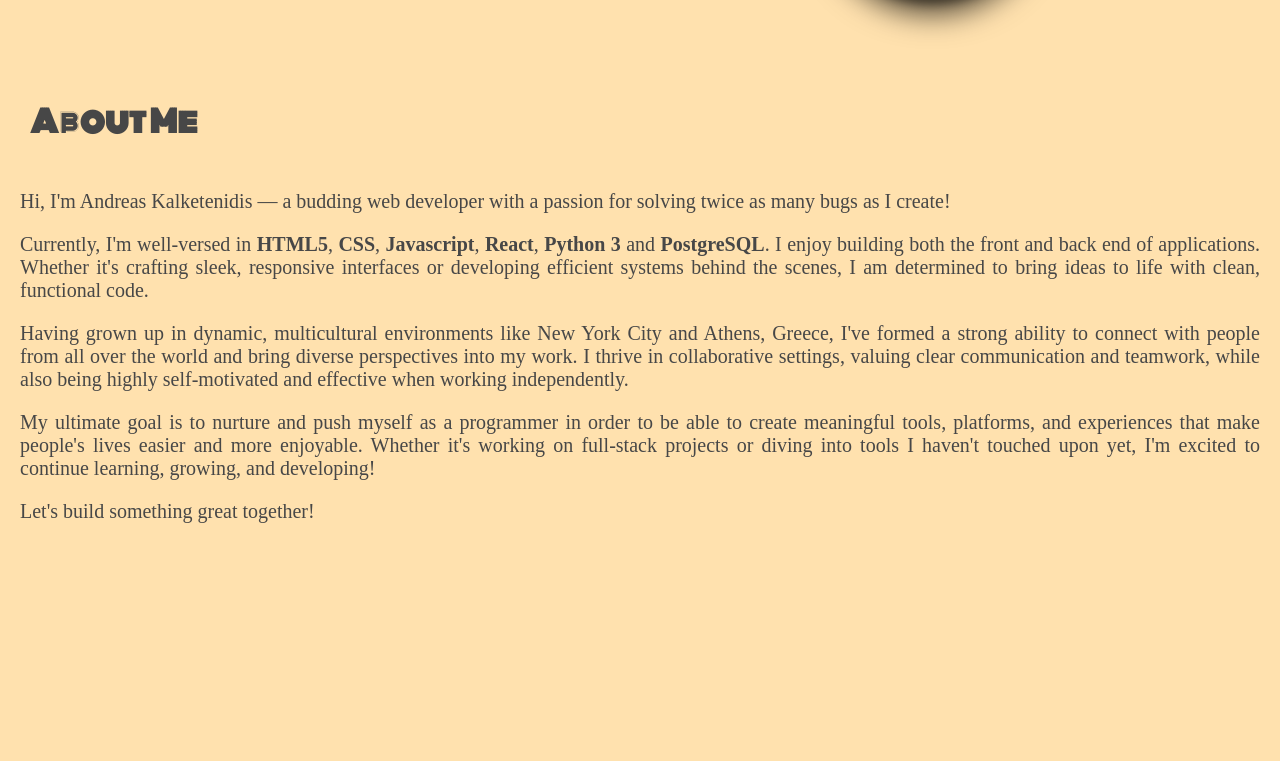
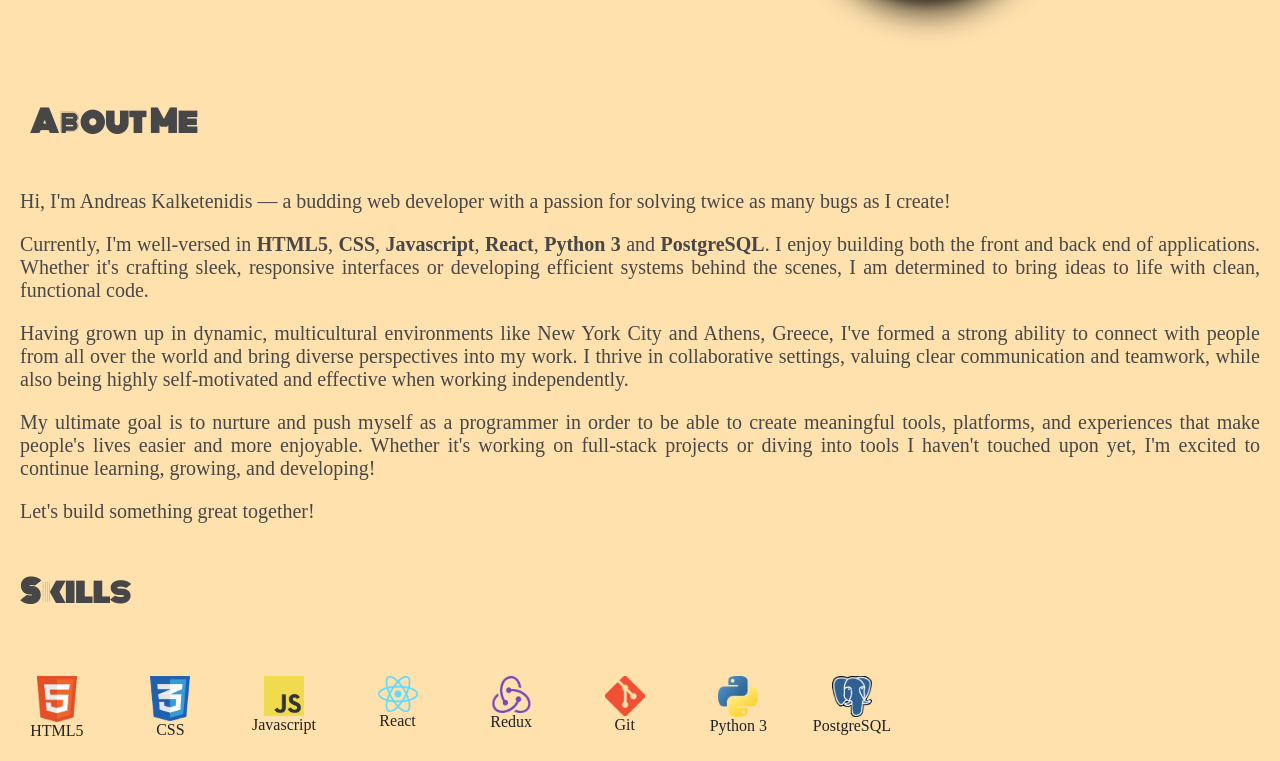
Before and after one commit to Andreas-Nidis/portfolio-website, a React (Vite) app: page / in a window 1280 px wide. Shown: the part 327-1088 px from the top of the page. Before the commit the page ends 870 px from the top, so only its background shows below. Built offline with nearby package versions, Linux system fonts and the light colour scheme; a web font is replaced by a local one.

Commit message:
Started skills section and connected the photos to the img tags.

```diff
--- a/src/components/Main.jsx
+++ b/src/components/Main.jsx
@@ -4,6 +4,7 @@ import '../App.css'
 import IntroCard from './IntroCard';
 import styled from 'styled-components';
 import AboutMe from './AboutMe';
+import Skills from './Skills';
 
 function Main() {
 
@@ -11,6 +12,7 @@ function Main() {
     <Container>
         <IntroCard />
         <AboutMe />
+        <Skills />
     </Container>
   )
 }
--- /dev/null
+++ b/src/components/Skills.jsx
@@ -0,0 +1,74 @@
+import styled from "styled-components";
+
+const Skills = (props) => {
+    return (
+        <Container>
+            <Title>
+                <h2>Skills</h2>
+            </Title>
+            <SkillList>
+                <ul class="skill-list">
+                    <li><img src="/images/skill-icons/HTML5.png" alt="HTML5"/>HTML5</li>
+                    <li><img src="/images/skill-icons/CSS.png" alt="CSS"/>CSS</li>
+                    <li><img src="/images/skill-icons/Javascript.png" alt="Javascript"/>Javascript</li>
+                    <li><img src="/images/skill-icons/React.png" alt="React"/>React</li>
+                    <li><img src="/images/skill-icons/Redux.png" alt="Redux"/>Redux</li>
+                    <li><img src="/images/skill-icons/Git.png" alt="Git"/>Git</li>
+                    <li><img src="/images/skill-icons/Python.png" alt="Python3"/>Python 3</li>
+                    <li><img src="/images/skill-icons/PostgreSQL.png" alt="PostgreSQL"/>PostgreSQL</li>
+                </ul>
+            </SkillList>
+        </Container>
+    )
+}
+
+
+const Container = styled.div`
+    position: relative;
+`;
+
+const Title = styled.div`
+    position: relative;
+    padding: 0px 20px;
+    display: flex;
+
+    h2 {
+        font-family: 'Monoton', serif;
+        font-size: 30px;
+    }
+
+    @media (max-width: 968px) {
+        margin-top: 10px;
+        padding-top: 50px;
+        justify-content: center;
+    }
+`;
+
+const SkillList = styled.div`
+    position: relative;
+    width: 100%;
+    height: 100px;
+
+    ul {
+        padding: 0;
+        display: flex;
+        flex-direction: row;
+
+        li {
+            margin: 0.3rem;
+            padding: 1rem;
+            list-style-type: none;
+            display: flex;
+            flex-direction: column;
+            align-items: center;
+            width: 6.5rem;
+            color: #212121;
+
+            img {
+                width: 2.5rem;
+            }
+        }
+    }
+`;
+
+export default Skills;
```
